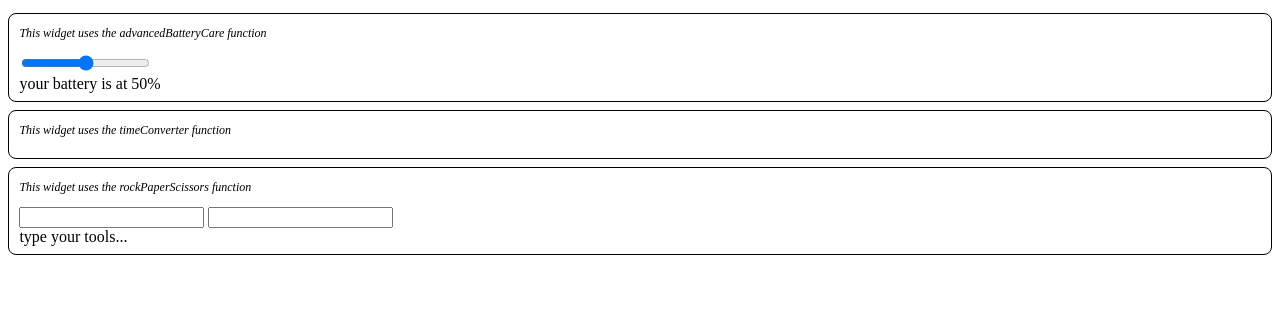
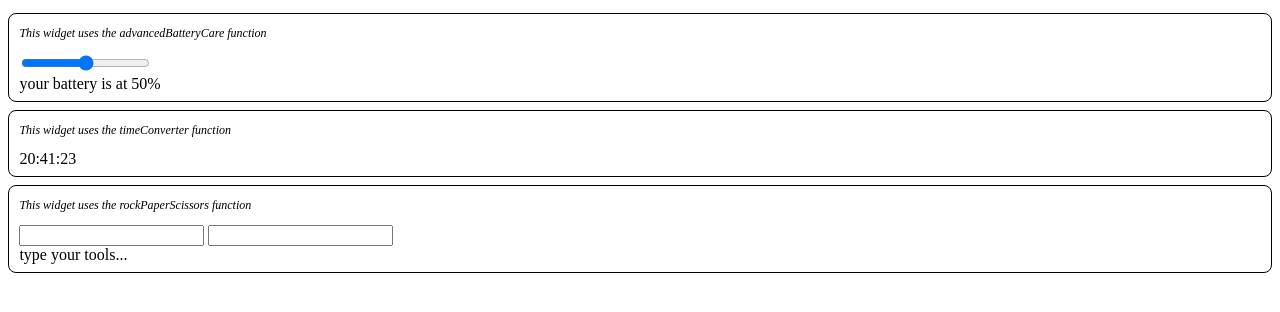
Before and after one commit to K1ngHandy/Web-Sprint-1-Challenge, a plain HTML site: page index.html in a window 1280 px wide. Shown: the part 102-414 px from the top of the page. Drawn offline with Linux system fonts and the light colour scheme.

Commit message:
add hh to timeConverter

```diff
--- a/index.html
+++ b/index.html
@@ -131,10 +131,11 @@
         //          and rounds it down to the nearest whole number. e.g. 121/60 = 2.016; Math.floor(2.016) returns 2
         // ❗ Hint: obtain hours like so: take the seconds that are passed in and divide them by the
         //          number of seconds in one hour (3,600). Then remove the decimal part.
-        // const minutes =
-        // if (0 <= seconds < 86400) {
-        //   return `
-        // }
+        const ss = Math.floor(seconds % 60);
+        const mm = Math.floor(seconds / 1800);
+        const hh = Math.floor(seconds / 3600);
+
+        return `${hh}:${mm}:${ss}`;
       }
 
       // 👉 CHALLENGE 6
```
